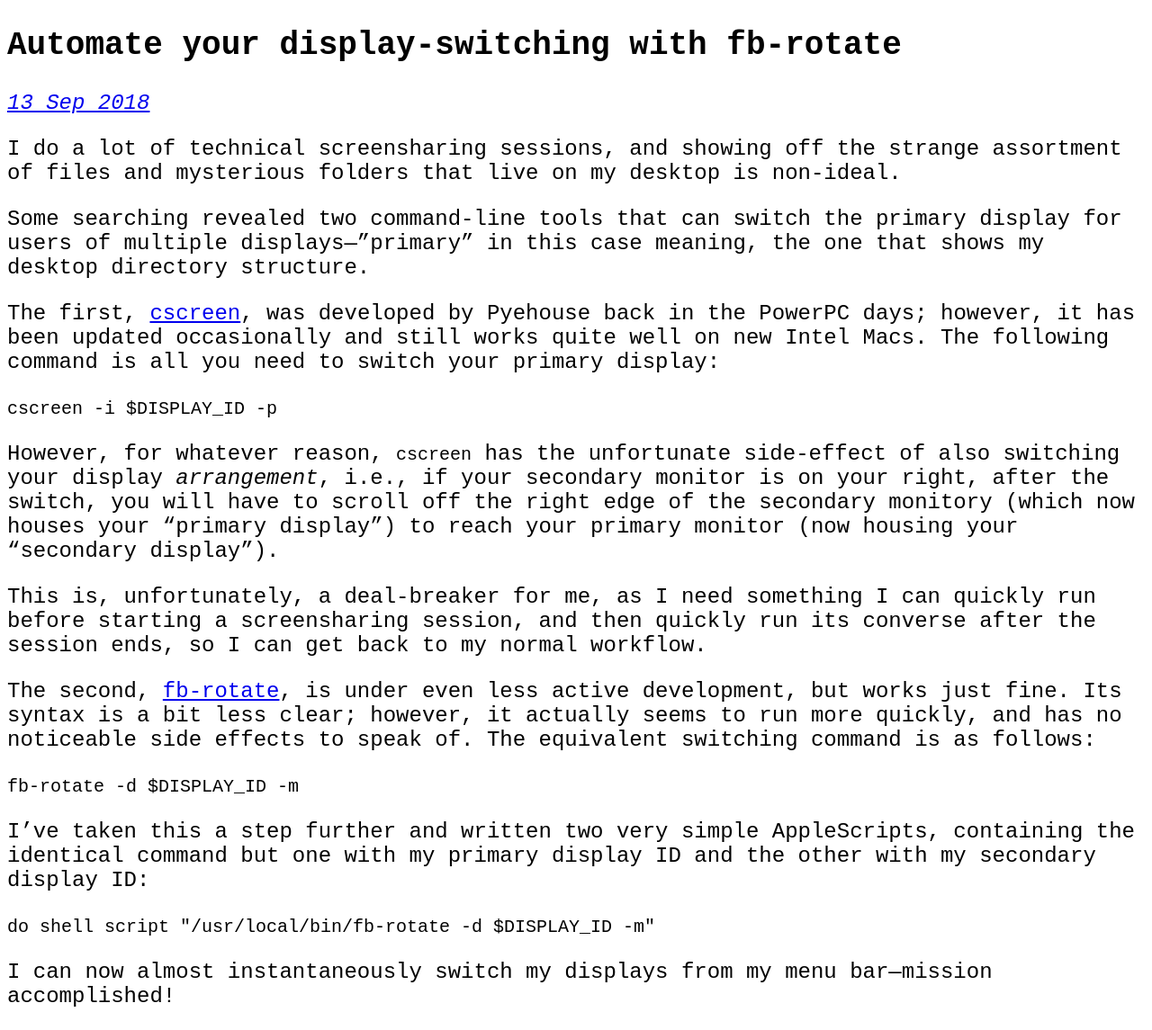
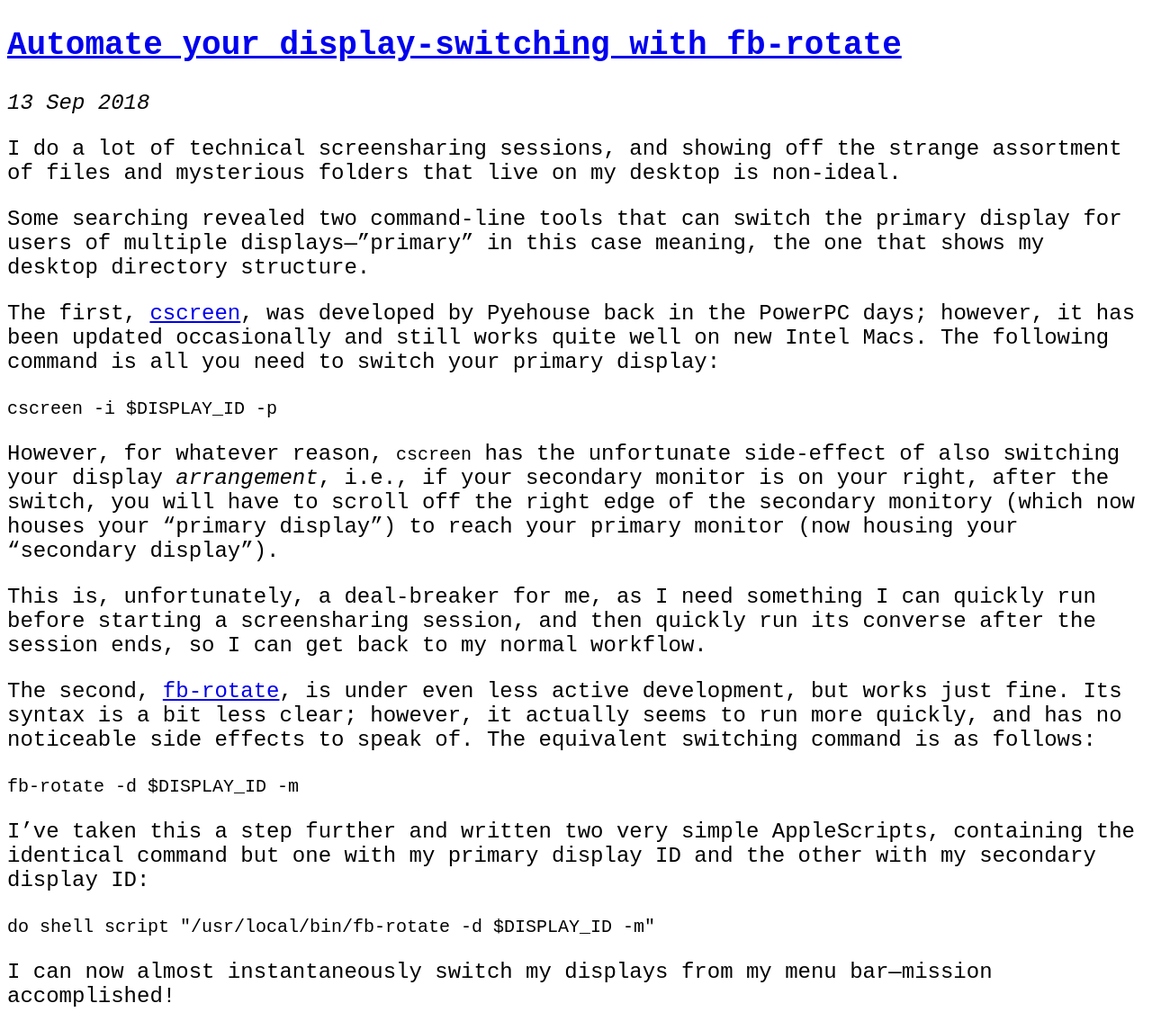
Before and after one commit to iynere/iynere.github.io, a Jekyll site: the page built from _posts/2018-9-13-automate-display-switching-fb-rotate.markdown, in a window 1280 px wide. Shown: the whole page at 90% size. Built offline with Jekyll 4.4.1, drawn with Linux system fonts in a browser that asks for light colours.

Commit message:
formatting

```diff
--- a/_layouts/post.html
+++ b/_layouts/post.html
@@ -14,8 +14,8 @@
 	</header>
 	<div class="container">
 		<article>
-			<h1>{{ page.title }}</h1>
-			<p><a href="{{ site.base_url }}{{ page.url }}"><i>{{ page.date | date_to_string }}</i></a></p>
+			<h1><a href="{{ site.base_url }}{{ page.url }}">{{ page.title }}</a></h1>
+			<p><i>{{ page.date | date_to_string }}</i></p>
 			<p>{{ content }}</p>
 		</article>
 	</div>
--- a/index.html
+++ b/index.html
@@ -17,7 +17,7 @@
 		{% for post in site.posts %}
 			<article>
 				<h1><a href="{{ site.base_url }}{{ post.url }}">{{ post.title }}</a></h1>
-				<p>{{ post.date | date_to_string }}</p>
+				<p><i>{{ post.date | date_to_string }}</i></p>
 				<p>{{ post.content }}</p>
 			</article>
 		{% endfor %}
```
